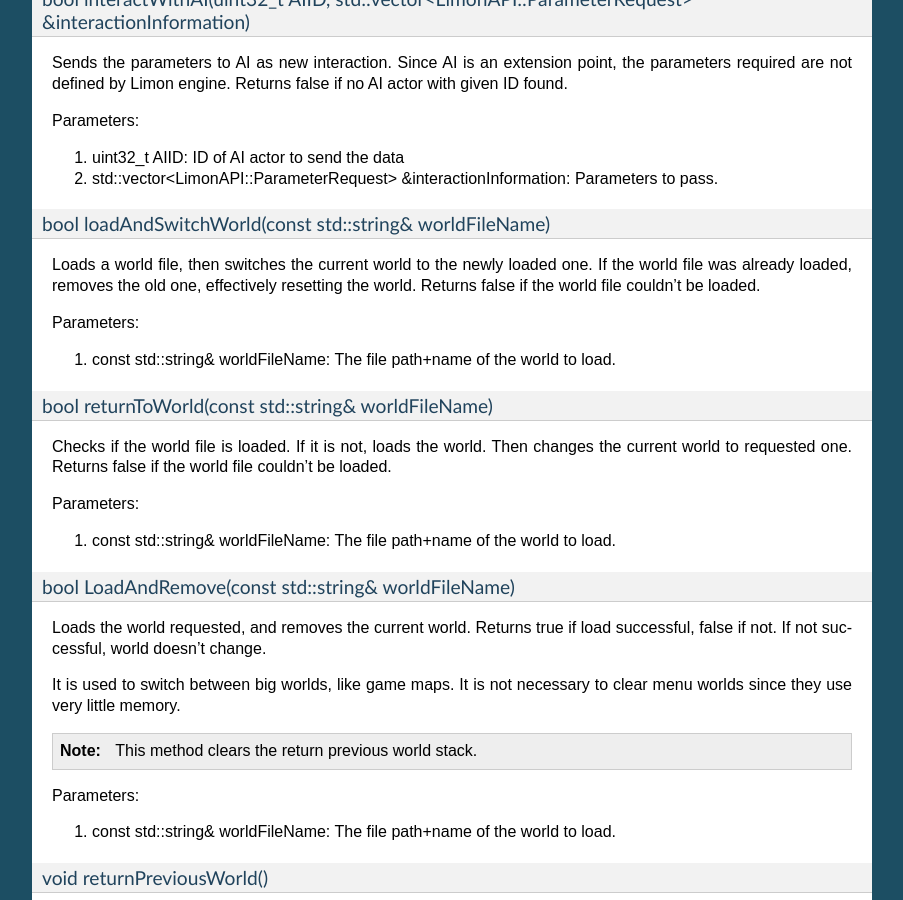
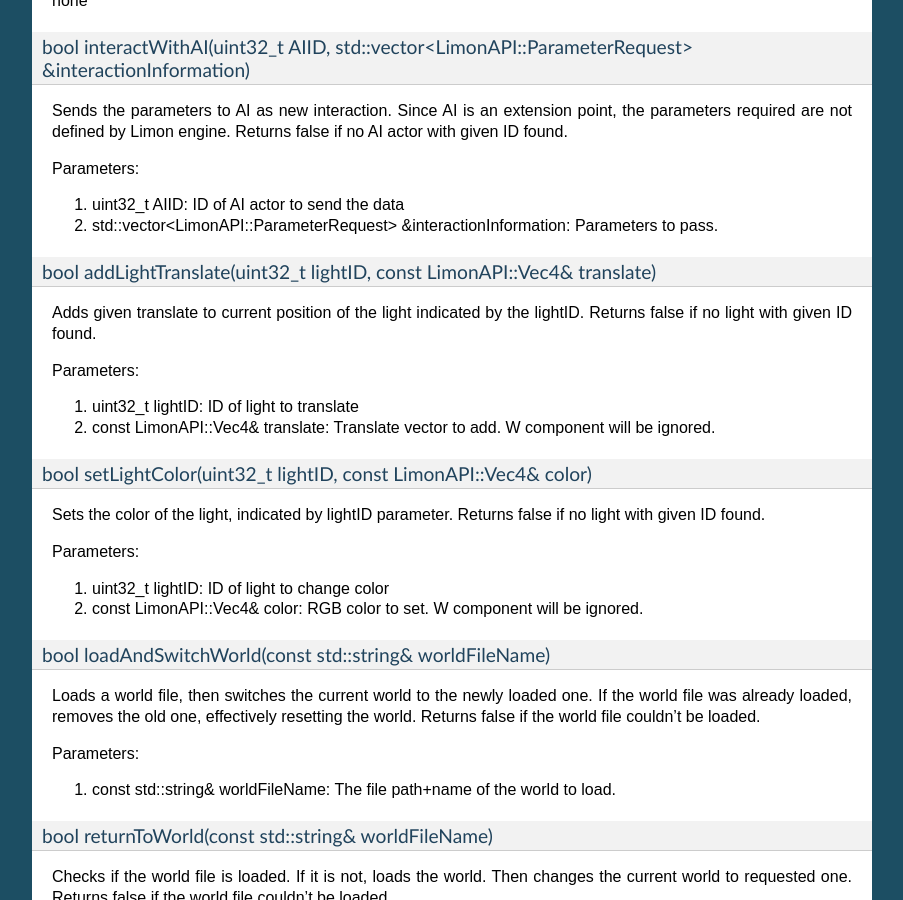
Before and after one commit to enginmanap/limonEngine-docs, a Sphinx documentation site: the page built from docs/APIUsage.rst, in a window 1280 px wide and 900 px high, scrolled down 10343 px. Shown: the whole window, without its empty margins (198-1101 px from the left). Built offline with Sphinx 7.4.7, drawn with Linux system fonts in a browser that asks for light colours; pages that are not in the unit, such as notebooks, are missing from menus; some of the changed text lies outside the part shown.

Commit message:
Add Light related methods
Methods list:
addLightTranslate
setLightColor

```diff
--- a/docs/APIUsage.rst
+++ b/docs/APIUsage.rst
@@ -156,6 +156,10 @@
 |void                           |:ref:`killPlayer()<LimonAPI-killPlayer>`                                                                                                                                                                           |
 +-------------------------------+-------------------------------------------------------------------------------------------------------------------------------------------------------------------------------------------------------------------+
 |bool                           |:ref:`interactWithAI(uint32_t AIID, std::vector\<LimonAPI::ParameterRequest\> &interactionInformation)<LimonAPI-interactWithAI>`                                                                                   |
++-------------------------------+-------------------------------------------------------------------------------------------------------------------------------------------------------------------------------------------------------------------+
+|bool                           |:ref:`addLightTranslate(uint32_t lightID, const LimonAPI::Vec4& translate)<LimonAPI-addLightTranslate>`                                                                                                            |
++-------------------------------+-------------------------------------------------------------------------------------------------------------------------------------------------------------------------------------------------------------------+
+|bool                           |:ref:`setLightColor(uint32_t lightID, const LimonAPI::Vec4& color)<LimonAPI-setLightColor>`                                                                                                                        |
 +-------------------------------+-------------------------------------------------------------------------------------------------------------------------------------------------------------------------------------------------------------------+
 |bool                           |:ref:`loadAndSwitchWorld(const std::string& worldFileName)<LimonAPI-loadAndSwitchWorld>`                                                                                                                           |
 +-------------------------------+-------------------------------------------------------------------------------------------------------------------------------------------------------------------------------------------------------------------+
@@ -616,6 +620,30 @@
 #. uint32_t AIID: ID of AI actor to send the data
 #. std::vector<LimonAPI::ParameterRequest> &interactionInformation: Parameters to pass.
 
+.. _LimonAPI-addLightTranslate:
+
+bool addLightTranslate(uint32_t lightID, const LimonAPI::Vec4& translate)
+=========================================================================
+
+Adds given translate to current position of the light indicated by the lightID. Returns false if no light with given ID found.
+
+Parameters:
+
+#. uint32_t lightID: ID of light to translate
+#. const LimonAPI::Vec4& translate: Translate vector to add. W component will be ignored.
+
+.. _LimonAPI-setLightColor:
+
+bool setLightColor(uint32_t lightID, const LimonAPI::Vec4& color)
+=================================================================
+
+Sets the color of the light, indicated by lightID parameter. Returns false if no light with given ID found.
+
+Parameters:
+
+#. uint32_t lightID: ID of light to change color
+#. const LimonAPI::Vec4& color: RGB color to set. W component will be ignored.
+
 .. _LimonAPI-loadAndSwitchWorld:
 
 bool loadAndSwitchWorld(const std::string& worldFileName)
```
